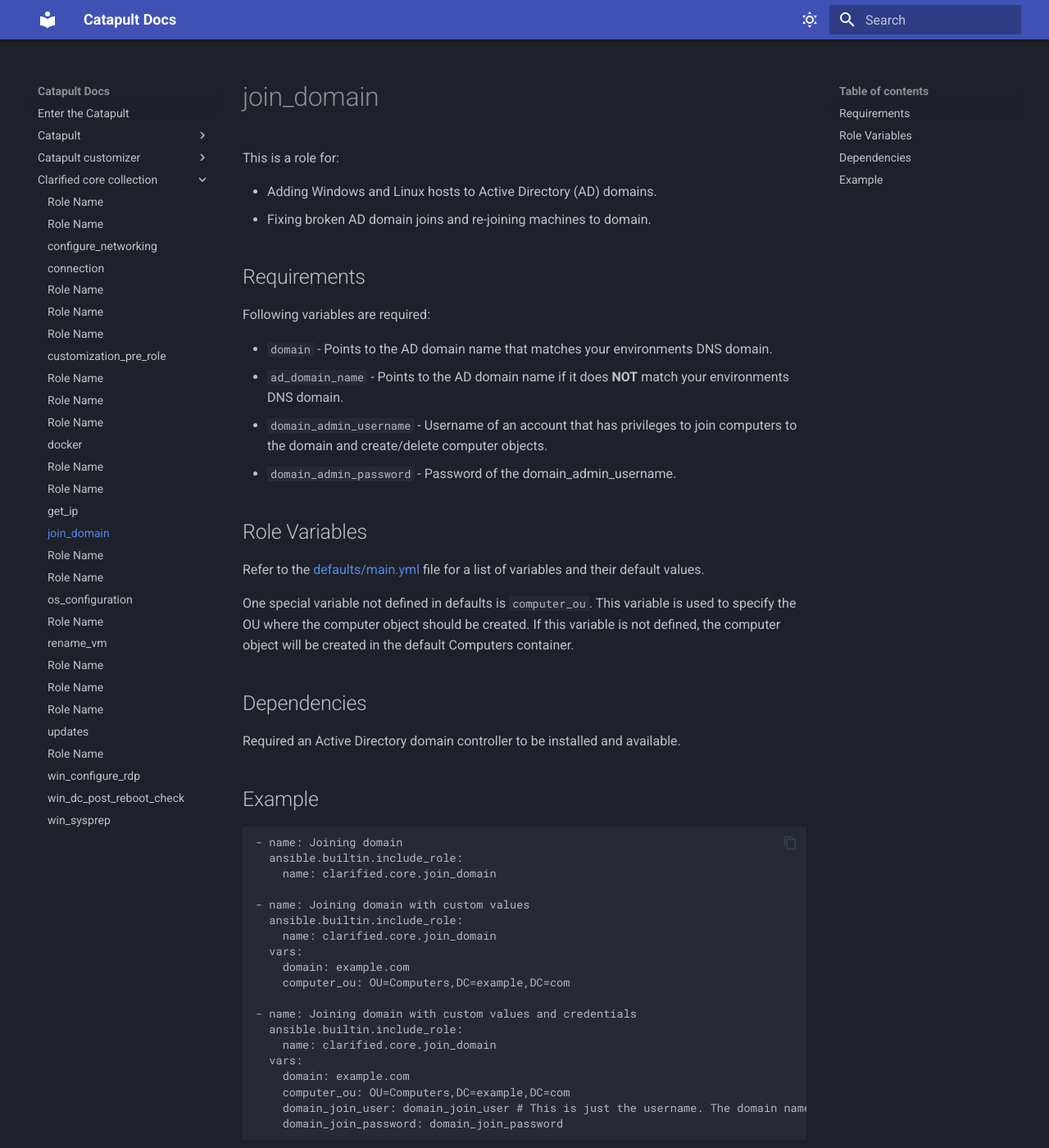
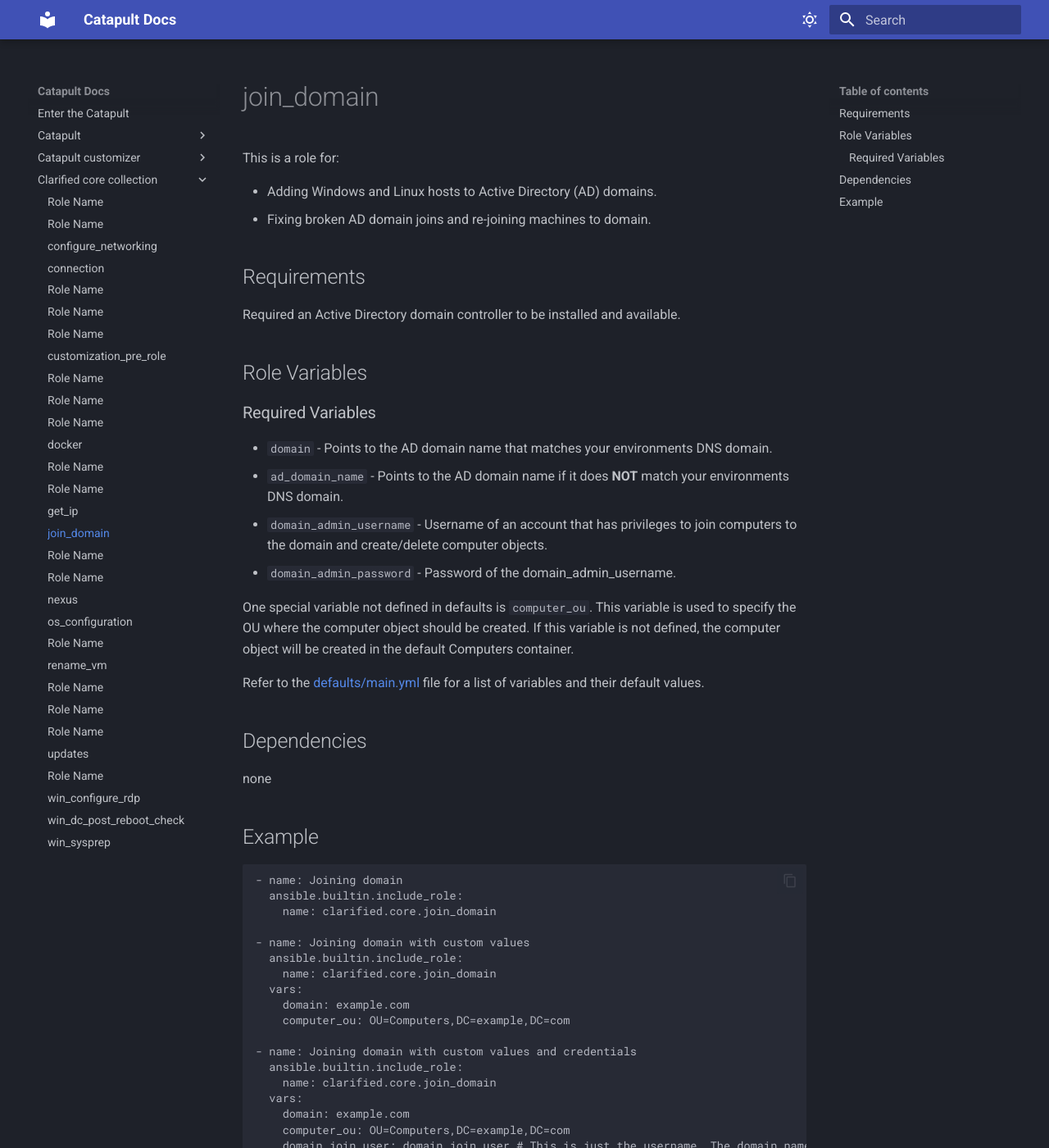
Before and after one commit to ClarifiedSecurity/catapult-docs, an MkDocs documentation site: the page built from docs/clarified-core-collection/join_domain.md, in a window 1280 px wide and 1400 px high. Shown: the whole window at 82% size. Built offline with MkDocs 1.6.1 and Material for MkDocs 9.7.7, drawn with Linux system fonts in a browser that asks for light colours; some of the changed text lies outside the part shown.

Commit message:
CatapultBot update docs

````diff
--- a/docs/clarified-core-collection/join_domain.md
+++ b/docs/clarified-core-collection/join_domain.md
@@ -7,22 +7,24 @@ This is a role for:
 
 ## Requirements
 
-Following variables are required:
+Required an Active Directory domain controller to be installed and available.
+
+## Role Variables
+
+### Required Variables
 
 - `domain` - Points to the AD domain name that matches your environments DNS domain.
 - `ad_domain_name` - Points to the AD domain name if it does **NOT** match your environments DNS domain.
 - `domain_admin_username` - Username of an account that has privileges to join computers to the domain and create/delete computer objects.
 - `domain_admin_password` - Password of the domain_admin_username.
 
-## Role Variables
+One special variable not defined in defaults is `computer_ou`. This variable is used to specify the OU where the computer object should be created. If this variable is not defined, the computer object will be created in the default Computers container.
 
 Refer to the [defaults/main.yml](https://github.com/ClarifiedSecurity/clarified.core/blob/main/clarified/core/roles/join_domain/defaults/main.yml) file for a list of variables and their default values.
 
-One special variable not defined in defaults is `computer_ou`. This variable is used to specify the OU where the computer object should be created. If this variable is not defined, the computer object will be created in the default Computers container.
-
 ## Dependencies
 
-Required an Active Directory domain controller to be installed and available.
+none
 
 ## Example
 
@@ -44,6 +46,6 @@ Required an Active Directory domain controller to be installed and available.
   vars:
     domain: example.com
     computer_ou: OU=Computers,DC=example,DC=com
-    domain_join_user: domain_join_user # This is just the username. The domain name will be appended automatically.
+    domain_join_user: domain_join_user # This is just the username. The domain name will be appended by the role.
     domain_join_password: domain_join_password
 ```
````
Also changed, not shown: docs/clarified-core-collection/nexus.md (added, +74 -0 lines).
